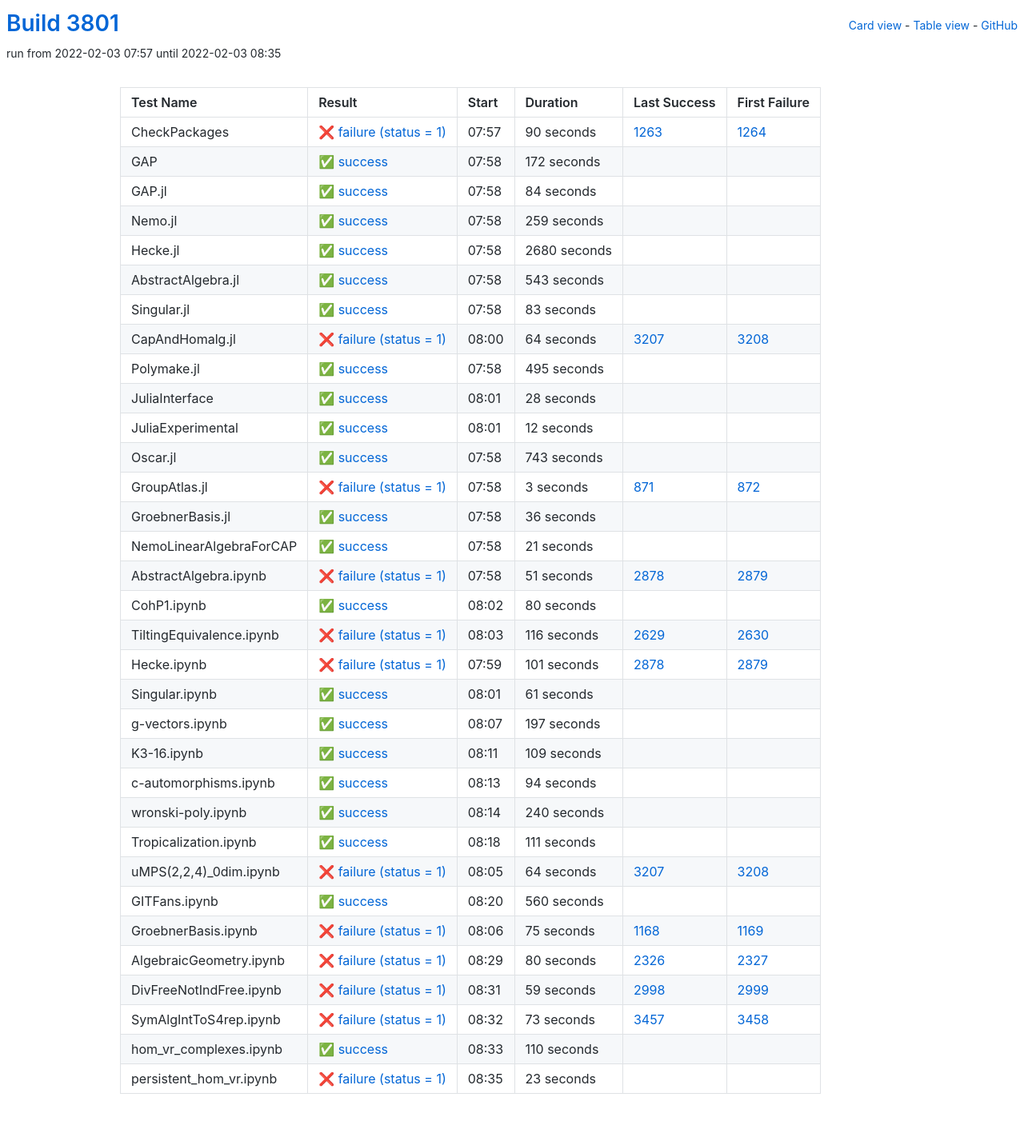
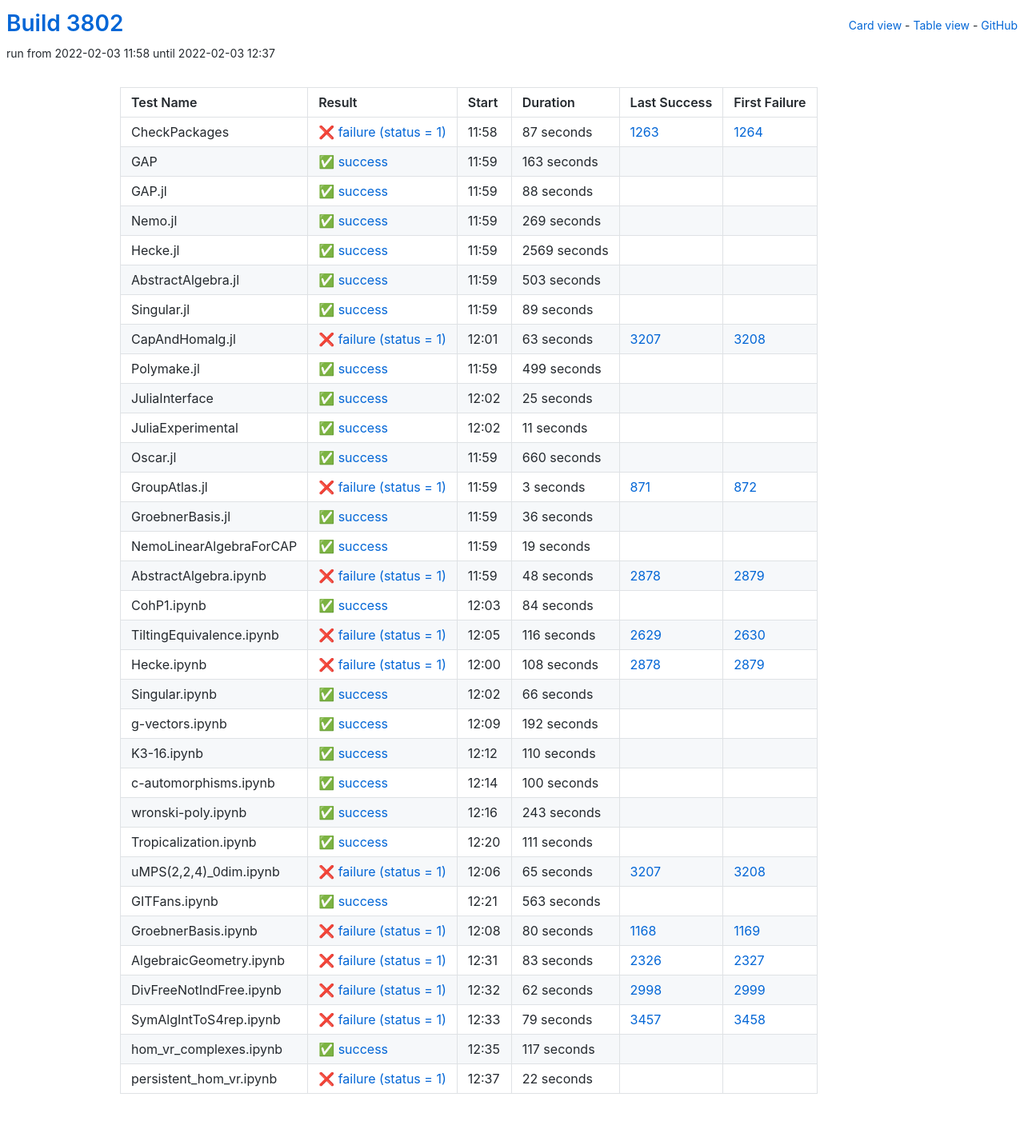
Before and after one commit to oscar-system/oscar-ci-status-stable, a Jekyll site: the page built from table.html, in a window 1280 px wide. Shown: the whole page at 80% size. Built offline with Jekyll 4.4.1, drawn with Linux system fonts in a browser that asks for light colours.

Commit message:
Build #3802

```diff
--- a/_data/ci.yml
+++ b/_data/ci.yml
@@ -1,6 +1,6 @@
 ---
-build: 3801
-build_url: https://oscarci.mathematik.uni-kl.de/job/oscar-stable/3801/
+build: 3802
+build_url: https://oscarci.mathematik.uni-kl.de/job/oscar-stable/3802/
 job: oscar-stable
 organization: oscar-system
 repo: oscar-ci-status-stable
@@ -8,152 +8,152 @@ repourl: https://github.com/oscar-system/oscar-ci-status-stable
 tests:
 - name: CheckPackages
   id: checkpackages
-  log: https://oscarci.mathematik.uni-kl.de/job/oscar-stable/3801/artifact/logs/build-3801/CheckPackages.log
-  start: 2022-02-03 07:57
+  log: https://oscarci.mathematik.uni-kl.de/job/oscar-stable/3802/artifact/logs/build-3802/CheckPackages.log
+  start: 2022-02-03 11:58
   success: false
   exitcode: 1
   status: failure
-  duration: 90
+  duration: 87
   last_success: 1263
   last_success_url: https://oscarci.mathematik.uni-kl.de/job/oscar-stable/1263/
   first_failure: 1264
   first_failure_url: https://oscarci.mathematik.uni-kl.de/job/oscar-stable/1264/
 - name: GAP
   id: gap
-  log: https://oscarci.mathematik.uni-kl.de/job/oscar-stable/3801/artifact/logs/build-3801/GAP.log
-  start: 2022-02-03 07:58
+  log: https://oscarci.mathematik.uni-kl.de/job/oscar-stable/3802/artifact/logs/build-3802/GAP.log
+  start: 2022-02-03 11:59
   success: true
   exitcode: 0
   status: success
-  duration: 172
+  duration: 163
   last_success: false
   last_success_url:
   first_failure: false
   first_failure_url:
 - name: GAP.jl
   id: gap-jl
-  log: https://oscarci.mathematik.uni-kl.de/job/oscar-stable/3801/artifact/logs/build-3801/GAP.jl.log
-  start: 2022-02-03 07:58
+  log: https://oscarci.mathematik.uni-kl.de/job/oscar-stable/3802/artifact/logs/build-3802/GAP.jl.log
+  start: 2022-02-03 11:59
   success: true
   exitcode: 0
   status: success
-  duration: 84
+  duration: 88
   last_success: false
   last_success_url:
   first_failure: false
   first_failure_url:
 - name: Nemo.jl
   id: nemo-jl
-  log: https://oscarci.mathematik.uni-kl.de/job/oscar-stable/3801/artifact/logs/build-3801/Nemo.jl.log
-  start: 2022-02-03 07:58
+  log: https://oscarci.mathematik.uni-kl.de/job/oscar-stable/3802/artifact/logs/build-3802/Nemo.jl.log
+  start: 2022-02-03 11:59
   success: true
   exitcode: 0
   status: success
-  duration: 259
+  duration: 269
   last_success: false
   last_success_url:
   first_failure: false
   first_failure_url:
 - name: Hecke.jl
   id: hecke-jl
-  log: https://oscarci.mathematik.uni-kl.de/job/oscar-stable/3801/artifact/logs/build-3801/Hecke.jl.log
-  start: 2022-02-03 07:58
+  log: https://oscarci.mathematik.uni-kl.de/job/oscar-stable/3802/artifact/logs/build-3802/Hecke.jl.log
+  start: 2022-02-03 11:59
   success: true
   exitcode: 0
   status: success
-  duration: 2680
+  duration: 2569
   last_success: false
   last_success_url:
   first_failure: false
   first_failure_url:
 - name: AbstractAlgebra.jl
   id: abstractalgebra-jl
-  log: https://oscarci.mathematik.uni-kl.de/job/oscar-stable/3801/artifact/logs/build-3801/AbstractAlgebra.jl.log
-  start: 2022-02-03 07:58
+  log: https://oscarci.mathematik.uni-kl.de/job/oscar-stable/3802/artifact/logs/build-3802/AbstractAlgebra.jl.log
+  start: 2022-02-03 11:59
   success: true
   exitcode: 0
   status: success
-  duration: 543
+  duration: 503
   last_success: false
   last_success_url:
   first_failure: false
   first_failure_url:
 - name: Singular.jl
   id: singular-jl
-  log: https://oscarci.mathematik.uni-kl.de/job/oscar-stable/3801/artifact/logs/build-3801/Singular.jl.log
-  start: 2022-02-03 07:58
+  log: https://oscarci.mathematik.uni-kl.de/job/oscar-stable/3802/artifact/logs/build-3802/Singular.jl.log
+  start: 2022-02-03 11:59
   success: true
   exitcode: 0
   status: success
-  duration: 83
+  duration: 89
   last_success: false
   last_success_url:
   first_failure: false
   first_failure_url:
 - name: CapAndHomalg.jl
   id: capandhomalg-jl
-  log: https://oscarci.mathematik.uni-kl.de/job/oscar-stable/3801/artifact/logs/build-3801/CapAndHomalg.jl.log
-  start: 2022-02-03 08:00
+  log: https://oscarci.mathematik.uni-kl.de/job/oscar-stable/3802/artifact/logs/build-3802/CapAndHomalg.jl.log
+  start: 2022-02-03 12:01
   success: false
   exitcode: 1
   status: failure
-  duration: 64
+  duration: 63
   last_success: 3207
   last_success_url: https://oscarci.mathematik.uni-kl.de/job/oscar-stable/3207/
   first_failure: 3208
   first_failure_url: https://oscarci.mathematik.uni-kl.de/job/oscar-stable/3208/
 - name: Polymake.jl
   id: polymake-jl
-  log: https://oscarci.mathematik.uni-kl.de/job/oscar-stable/3801/artifact/logs/build-3801/Polymake.jl.log
-  start: 2022-02-03 07:58
+  log: https://oscarci.mathematik.uni-kl.de/job/oscar-stable/3802/artifact/logs/build-3802/Polymake.jl.log
+  start: 2022-02-03 11:59
   success: true
   exitcode: 0
   status: success
-  duration: 495
+  duration: 499
   last_success: false
   last_success_url:
   first_failure: false
   first_failure_url:
 - name: JuliaInterface
   id: juliainterface
-  log: https://oscarci.mathematik.uni-kl.de/job/oscar-stable/3801/artifact/logs/build-3801/JuliaInterface.log
-  start: 2022-02-03 08:01
+  log: https://oscarci.mathematik.uni-kl.de/job/oscar-stable/3802/artifact/logs/build-3802/JuliaInterface.log
+  start: 2022-02-03 12:02
   success: true
   exitcode: 0
   status: success
-  duration: 28
+  duration: 25
   last_success: false
   last_success_url:
   first_failure: false
   first_failure_url:
 - name: JuliaExperimental
   id: juliaexperimental
-  log: https://oscarci.mathematik.uni-kl.de/job/oscar-stable/3801/artifact/logs/build-3801/JuliaExperimental.log
-  start: 2022-02-03 08:01
+  log: https://oscarci.mathematik.uni-kl.de/job/oscar-stable/3802/artifact/logs/build-3802/JuliaExperimental.log
+  start: 2022-02-03 12:02
   success: true
   exitcode: 0
   status: success
-  duration: 12
+  duration: 11
   last_success: false
   last_success_url:
   first_failure: false
   first_failure_url:
 - name: Oscar.jl
   id: oscar-jl
-  log: https://oscarci.mathematik.uni-kl.de/job/oscar-stable/3801/artifact/logs/build-3801/Oscar.jl.log
-  start: 2022-02-03 07:58
+  log: https://oscarci.mathematik.uni-kl.de/job/oscar-stable/3802/artifact/logs/build-3802/Oscar.jl.log
+  start: 2022-02-03 11:59
   success: true
   exitcode: 0
   status: success
-  duration: 743
+  duration: 660
   last_success: false
   last_success_url:
   first_failure: false
   first_failure_url:
 - name: GroupAtlas.jl
   id: groupatlas-jl
-  log: https://oscarci.mathematik.uni-kl.de/job/oscar-stable/3801/artifact/logs/build-3801/GroupAtlas.jl.log
-  start: 2022-02-03 07:58
+  log: https://oscarci.mathematik.uni-kl.de/job/oscar-stable/3802/artifact/logs/build-3802/GroupAtlas.jl.log
+  start: 2022-02-03 11:59
   success: false
   exitcode: 1
   status: failure
@@ -164,8 +164,8 @@ tests:
   first_failure_url: https://oscarci.mathematik.uni-kl.de/job/oscar-stable/872/
 - name: GroebnerBasis.jl
   id: groebnerbasis-jl
-  log: https://oscarci.mathematik.uni-kl.de/job/oscar-stable/3801/artifact/logs/build-3801/GroebnerBasis.jl.log
-  start: 2022-02-03 07:58
+  log: https://oscarci.mathematik.uni-kl.de/job/oscar-stable/3802/artifact/logs/build-3802/GroebnerBasis.jl.log
+  start: 2022-02-03 11:59
   success: true
   exitcode: 0
   status: success
@@ -176,44 +176,44 @@ tests:
   first_failure_url:
 - name: NemoLinearAlgebraForCAP
   id: nemolinearalgebraforcap
-  log: https://oscarci.mathematik.uni-kl.de/job/oscar-stable/3801/artifact/logs/build-3801/NemoLinearAlgebraForCAP.log
-  start: 2022-02-03 07:58
+  log: https://oscarci.mathematik.uni-kl.de/job/oscar-stable/3802/artifact/logs/build-3802/NemoLinearAlgebraForCAP.log
+  start: 2022-02-03 11:59
   success: true
   exitcode: 0
   status: success
-  duration: 21
+  duration: 19
   last_success: false
   last_success_url:
   first_failure: false
   first_failure_url:
 - name: AbstractAlgebra.ipynb
   id: abstractalgebra-ipynb
-  log: https://oscarci.mathematik.uni-kl.de/job/oscar-stable/3801/artifact/logs/build-3801/AbstractAlgebra.ipynb.log
-  start: 2022-02-03 07:58
+  log: https://oscarci.mathematik.uni-kl.de/job/oscar-stable/3802/artifact/logs/build-3802/AbstractAlgebra.ipynb.log
+  start: 2022-02-03 11:59
   success: false
   exitcode: 1
   status: failure
-  duration: 51
+  duration: 48
   last_success: 2878
   last_success_url: https://oscarci.mathematik.uni-kl.de/job/oscar-stable/2878/
   first_failure: 2879
   first_failure_url: https://oscarci.mathematik.uni-kl.de/job/oscar-stable/2879/
 - name: CohP1.ipynb
   id: cohp1-ipynb
-  log: https://oscarci.mathematik.uni-kl.de/job/oscar-stable/3801/artifact/logs/build-3801/CohP1.ipynb.log
-  start: 2022-02-03 08:02
+  log: https://oscarci.mathematik.uni-kl.de/job/oscar-stable/3802/artifact/logs/build-3802/CohP1.ipynb.log
+  start: 2022-02-03 12:03
   success: true
   exitcode: 0
   status: success
-  duration: 80
+  duration: 84
   last_success: false
   last_success_url:
   first_failure: false
   first_failure_url:
 - name: TiltingEquivalence.ipynb
   id: tiltingequivalence-ipynb
-  log: https://oscarci.mathematik.uni-kl.de/job/oscar-stable/3801/artifact/logs/build-3801/TiltingEquivalence.ipynb.log
-  start: 2022-02-03 08:03
+  log: https://oscarci.mathematik.uni-kl.de/job/oscar-stable/3802/artifact/logs/build-3802/TiltingEquivalence.ipynb.log
+  start: 2022-02-03 12:05
   success: false
   exitcode: 1
   status: failure
@@ -224,80 +224,80 @@ tests:
   first_failure_url: https://oscarci.mathematik.uni-kl.de/job/oscar-stable/2630/
 - name: Hecke.ipynb
   id: hecke-ipynb
-  log: https://oscarci.mathematik.uni-kl.de/job/oscar-stable/3801/artifact/logs/build-3801/Hecke.ipynb.log
-  start: 2022-02-03 07:59
+  log: https://oscarci.mathematik.uni-kl.de/job/oscar-stable/3802/artifact/logs/build-3802/Hecke.ipynb.log
+  start: 2022-02-03 12:00
   success: false
   exitcode: 1
   status: failure
-  duration: 101
+  duration: 108
   last_success: 2878
   last_success_url: https://oscarci.mathematik.uni-kl.de/job/oscar-stable/2878/
   first_failure: 2879
   first_failure_url: https://oscarci.mathematik.uni-kl.de/job/oscar-stable/2879/
 - name: Singular.ipynb
   id: singular-ipynb
-  log: https://oscarci.mathematik.uni-kl.de/job/oscar-stable/3801/artifact/logs/build-3801/Singular.ipynb.log
-  start: 2022-02-03 08:01
+  log: https://oscarci.mathematik.uni-kl.de/job/oscar-stable/3802/artifact/logs/build-3802/Singular.ipynb.log
+  start: 2022-02-03 12:02
   success: true
   exitcode: 0
   status: success
-  duration: 61
+  duration: 66
   last_success: false
   last_success_url:
   first_failure: false
   first_failure_url:
 - name: g-vectors.ipynb
   id: g-vectors-ipynb
-  log: https://oscarci.mathematik.uni-kl.de/job/oscar-stable/3801/artifact/logs/build-3801/g-vectors.ipynb.log
-  start: 2022-02-03 08:07
+  log: https://oscarci.mathematik.uni-kl.de/job/oscar-stable/3802/artifact/logs/build-3802/g-vectors.ipynb.log
+  start: 2022-02-03 12:09
   success: true
   exitcode: 0
   status: success
-  duration: 197
+  duration: 192
   last_success: false
   last_success_url:
   first_failure: false
   first_failure_url:
 - name: K3-16.ipynb
   id: k3-16-ipynb
-  log: https://oscarci.mathematik.uni-kl.de/job/oscar-stable/3801/artifact/logs/build-3801/K3-16.ipynb.log
-  start: 2022-02-03 08:11
+  log: https://oscarci.mathematik.uni-kl.de/job/oscar-stable/3802/artifact/logs/build-3802/K3-16.ipynb.log
+  start: 2022-02-03 12:12
   success: true
   exitcode: 0
   status: success
-  duration: 109
+  duration: 110
   last_success: false
   last_success_url:
   first_failure: false
   first_failure_url:
 - name: c-automorphisms.ipynb
   id: c-automorphisms-ipynb
-  log: https://oscarci.mathematik.uni-kl.de/job/oscar-stable/3801/artifact/logs/build-3801/c-automorphisms.ipynb.log
-  start: 2022-02-03 08:13
+  log: https://oscarci.mathematik.uni-kl.de/job/oscar-stable/3802/artifact/logs/build-3802/c-automorphisms.ipynb.log
+  start: 2022-02-03 12:14
   success: true
   exitcode: 0
   status: success
-  duration: 94
+  duration: 100
   last_success: false
   last_success_url:
   first_failure: false
   first_failure_url:
 - name: wronski-poly.ipynb
   id: wronski-poly-ipynb
-  log: https://oscarci.mathematik.uni-kl.de/job/oscar-stable/3801/artifact/logs/build-3801/wronski-poly.ipynb.log
-  start: 2022-02-03 08:14
+  log: https://oscarci.mathematik.uni-kl.de/job/oscar-stable/3802/artifact/logs/build-3802/wronski-poly.ipynb.log
+  start: 2022-02-03 12:16
   success: true
   exitcode: 0
   status: success
-  duration: 240
+  duration: 243
   last_success: false
   last_success_url:
   first_failure: false
   first_failure_url:
 - name: Tropicalization.ipynb
   id: tropicalization-ipynb
-  log: https://oscarci.mathematik.uni-kl.de/job/oscar-stable/3801/artifact/logs/build-3801/Tropicalization.ipynb.log
-  start: 2022-02-03 08:18
+  log: https://oscarci.mathematik.uni-kl.de/job/oscar-stable/3802/artifact/logs/build-3802/Tropicalization.ipynb.log
+  start: 2022-02-03 12:20
   success: true
   exitcode: 0
   status: success
@@ -308,96 +308,96 @@ tests:
   first_failure_url:
 - name: uMPS(2,2,4)_0dim.ipynb
   id: umps-2-2-4-0dim-ipynb
-  log: https://oscarci.mathematik.uni-kl.de/job/oscar-stable/3801/artifact/logs/build-3801/uMPS-2-2-4-_0dim.ipynb.log
-  start: 2022-02-03 08:05
+  log: https://oscarci.mathematik.uni-kl.de/job/oscar-stable/3802/artifact/logs/build-3802/uMPS-2-2-4-_0dim.ipynb.log
+  start: 2022-02-03 12:06
   success: false
   exitcode: 1
   status: failure
-  duration: 64
+  duration: 65
   last_success: 3207
   last_success_url: https://oscarci.mathematik.uni-kl.de/job/oscar-stable/3207/
   first_failure: 3208
   first_failure_url: https://oscarci.mathematik.uni-kl.de/job/oscar-stable/3208/
 - name: GITFans.ipynb
   id: gitfans-ipynb
-  log: https://oscarci.mathematik.uni-kl.de/job/oscar-stable/3801/artifact/logs/build-3801/GITFans.ipynb.log
-  start: 2022-02-03 08:20
+  log: https://oscarci.mathematik.uni-kl.de/job/oscar-stable/3802/artifact/logs/build-3802/GITFans.ipynb.log
+  start: 2022-02-03 12:21
   success: true
   exitcode: 0
   status: success
-  duration: 560
+  duration: 563
   last_success: false
   last_success_url:
   first_failure: false
   first_failure_url:
 - name: GroebnerBasis.ipynb
   id: groebnerbasis-ipynb
-  log: https://oscarci.mathematik.uni-kl.de/job/oscar-stable/3801/artifact/logs/build-3801/GroebnerBasis.ipynb.log
-  start: 2022-02-03 08:06
+  log: https://oscarci.mathematik.uni-kl.de/job/oscar-stable/3802/artifact/logs/build-3802/GroebnerBasis.ipynb.log
+  start: 2022-02-03 12:08
   success: false
   exitcode: 1
   status: failure
-  duration: 75
+  duration: 80
   last_success: 1168
   last_success_url: https://oscarci.mathematik.uni-kl.de/job/oscar-stable/1168/
   first_failure: 1169
   first_failure_url: https://oscarci.mathematik.uni-kl.de/job/oscar-stable/1169/
 - name: AlgebraicGeometry.ipynb
   id: algebraicgeometry-ipynb
-  log: https://oscarci.mathematik.uni-kl.de/job/oscar-stable/3801/artifact/logs/build-3801/AlgebraicGeometry.ipynb.log
-  start: 2022-02-03 08:29
+  log: https://oscarci.mathematik.uni-kl.de/job/oscar-stable/3802/artifact/logs/build-3802/AlgebraicGeometry.ipynb.log
+  start: 2022-02-03 12:31
   success: false
   exitcode: 1
   status: failure
-  duration: 80
+  duration: 83
   last_success: 2326
   last_success_url: https://oscarci.mathematik.uni-kl.de/job/oscar-stable/2326/
   first_failure: 2327
   first_failure_url: https://oscarci.mathematik.uni-kl.de/job/oscar-stable/2327/
 - name: DivFreeNotIndFree.ipynb
   id: divfreenotindfree-ipynb
-  log: https://oscarci.mathematik.uni-kl.de/job/oscar-stable/3801/artifact/logs/build-3801/DivFreeNotIndFree.ipynb.log
-  start: 2022-02-03 08:31
+  log: https://oscarci.mathematik.uni-kl.de/job/oscar-stable/3802/artifact/logs/build-3802/DivFreeNotIndFree.ipynb.log
+  start: 2022-02-03 12:32
   success: false
   exitcode: 1
   status: failure
-  duration: 59
+  duration: 62
   last_success: 2998
   last_success_url: https://oscarci.mathematik.uni-kl.de/job/oscar-stable/2998/
   first_failure: 2999
   first_failure_url: https://oscarci.mathematik.uni-kl.de/job/oscar-stable/2999/
 - name: SymAlgIntToS4rep.ipynb
   id: symalginttos4rep-ipynb
-  log: https://oscarci.mathematik.uni-kl.de/job/oscar-stable/3801/artifact/logs/build-3801/SymAlgIntToS4rep.ipynb.log
-  start: 2022-02-03 08:32
+  log: https://oscarci.mathematik.uni-kl.de/job/oscar-stable/3802/artifact/logs/build-3802/SymAlgIntToS4rep.ipynb.log
+  start: 2022-02-03 12:33
   success: false
   exitcode: 1
   status: failure
-  duration: 73
+  duration: 79
   last_success: 3457
   last_success_url: https://oscarci.mathematik.uni-kl.de/job/oscar-stable/3457/
   first_failure: 3458
   first_failure_url: https://oscarci.mathematik.uni-kl.de/job/oscar-stable/3458/
 - name: hom_vr_complexes.ipynb
   id: hom-vr-complexes-ipynb
-  log: https://oscarci.mathematik.uni-kl.de/job/oscar-stable/3801/artifact/logs/build-3801/hom_vr_complexes.ipynb.log
-  start: 2022-02-03 08:33
+  log: https://oscarci.mathematik.uni-kl.de/job/oscar-stable/3802/artifact/logs/build-3802/hom_vr_complexes.ipynb.log
+  start: 2022-02-03 12:35
   success: true
   exitcode: 0
   status: success
-  duration: 110
+  duration: 117
   last_success: false
   last_success_url:
   first_failure: false
   first_failure_url:
 - name: persistent_hom_vr.ipynb
   id: persistent-hom-vr-ipynb
-  log: https://oscarci.mathematik.uni-kl.de/job/oscar-stable/3801/artifact/logs/build-3801/persistent_hom_vr.ipynb.log
-  start: 2022-02-03 08:35
+  log: https://oscarci.mathematik.uni-kl.de/job/oscar-stable/3802/artifact/logs/build-3802/persistent_hom_vr.ipynb.log
+  start: 2022-02-03 12:37
   success: false
   exitcode: 1
   status: failure
-  duration: 23
+  duration: 22
   last_success: false
   last_success_url:
   first_failure: false
```
Also changed, not shown: README.md.
